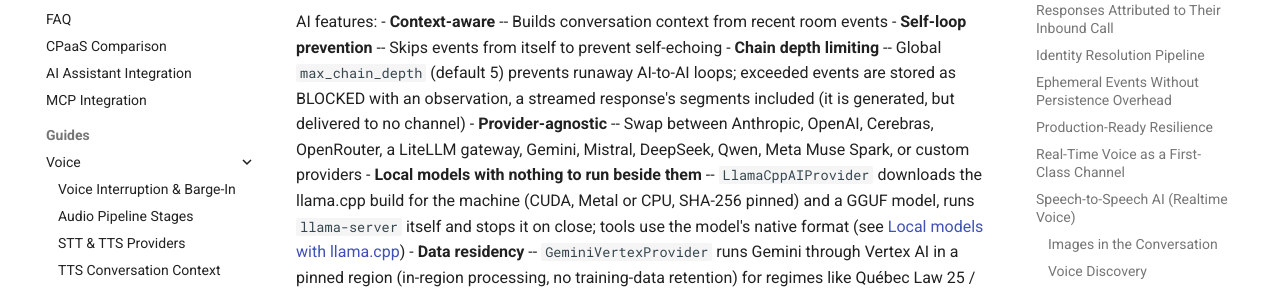
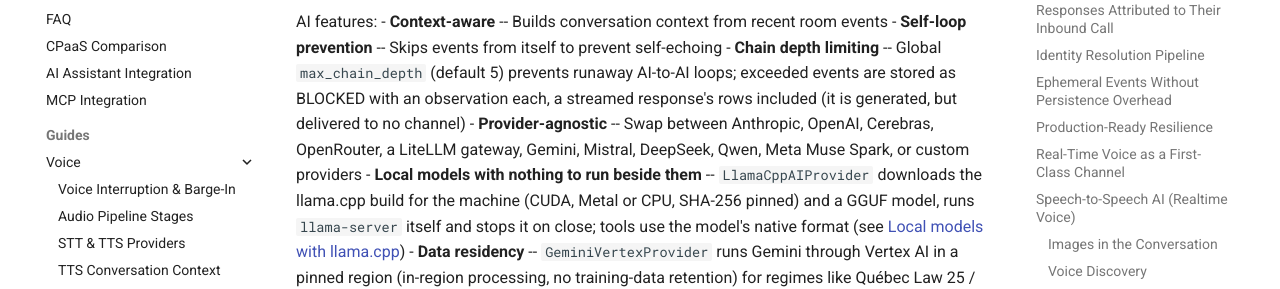
Before and after one commit to roomkit-live/roomkit-docs, an MkDocs documentation site: the page built from docs/features.md, in a window 1280 px wide and 900 px high, scrolled down 18305 px. Shown: the part 197-486 px from the top of the window. Built offline with MkDocs 1.6.1 and Material for MkDocs 9.7.7, drawn with Linux system fonts in a browser that asks for light colours; comment, search, counter and statistics services are not loaded.

Commit message:
docs(features): one observation per blocked row (RMK-283)

```diff
--- a/docs/features.md
+++ b/docs/features.md
@@ -619,7 +619,7 @@ ai = AIChannel(
 AI features:
 - **Context-aware** -- Builds conversation context from recent room events
 - **Self-loop prevention** -- Skips events from itself to prevent self-echoing
-- **Chain depth limiting** -- Global `max_chain_depth` (default 5) prevents runaway AI-to-AI loops; exceeded events are stored as BLOCKED with an observation, a streamed response's segments included (it is generated, but delivered to no channel)
+- **Chain depth limiting** -- Global `max_chain_depth` (default 5) prevents runaway AI-to-AI loops; exceeded events are stored as BLOCKED with an observation each, a streamed response's rows included (it is generated, but delivered to no channel)
 - **Provider-agnostic** -- Swap between Anthropic, OpenAI, Cerebras, OpenRouter, a LiteLLM gateway, Gemini, Mistral, DeepSeek, Qwen, Meta Muse Spark, or custom providers
 - **Local models with nothing to run beside them** -- `LlamaCppAIProvider` downloads the llama.cpp build for the machine (CUDA, Metal or CPU, SHA-256 pinned) and a GGUF model, runs `llama-server` itself and stops it on close; tools use the model's native format (see [Local models with llama.cpp](#local-models-with-llamacpp))
 - **Data residency** -- `GeminiVertexProvider` runs Gemini through Vertex AI in a pinned region (in-region processing, no training-data retention) for regimes like Québec Law 25 / PIPEDA
```
